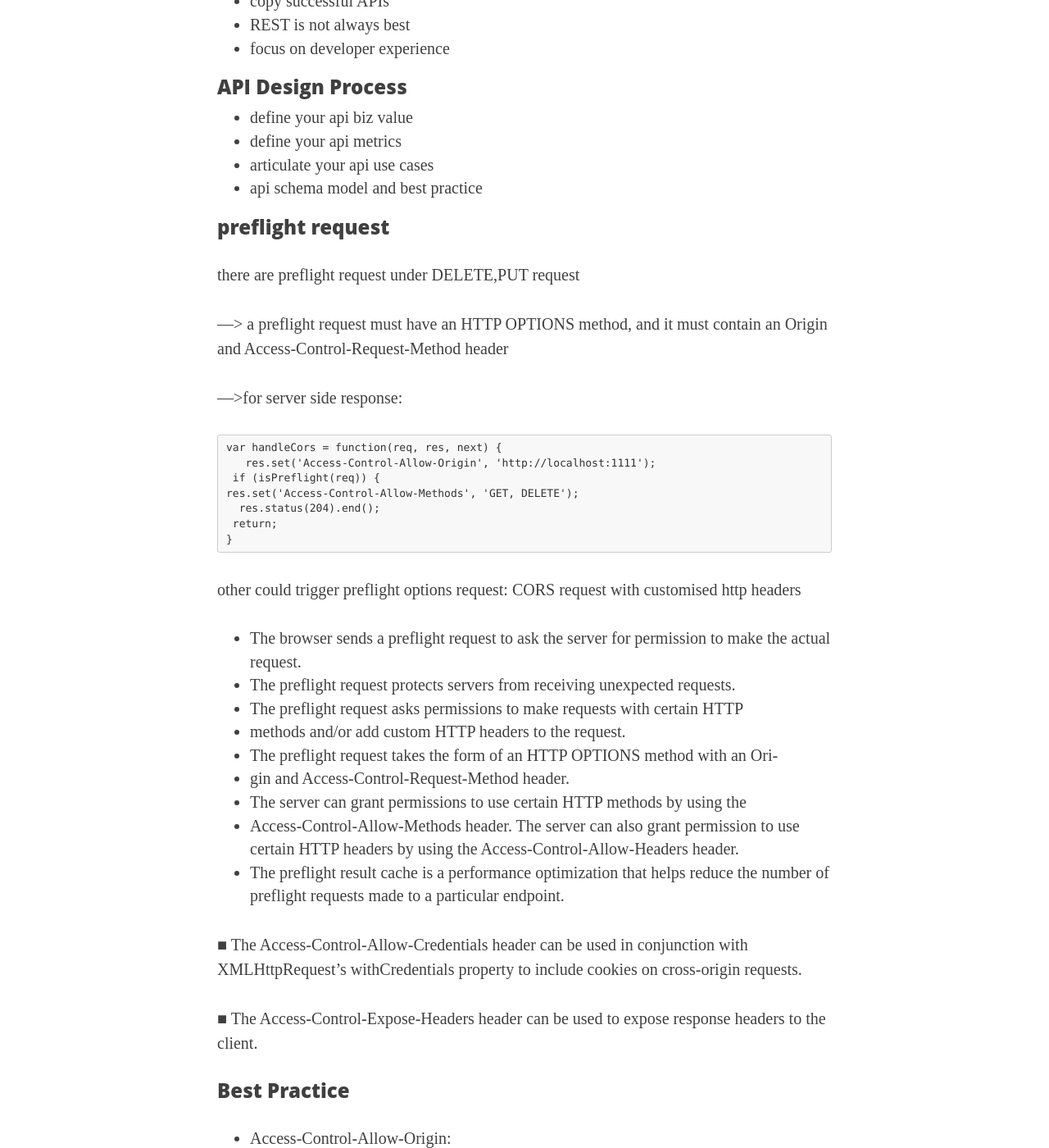
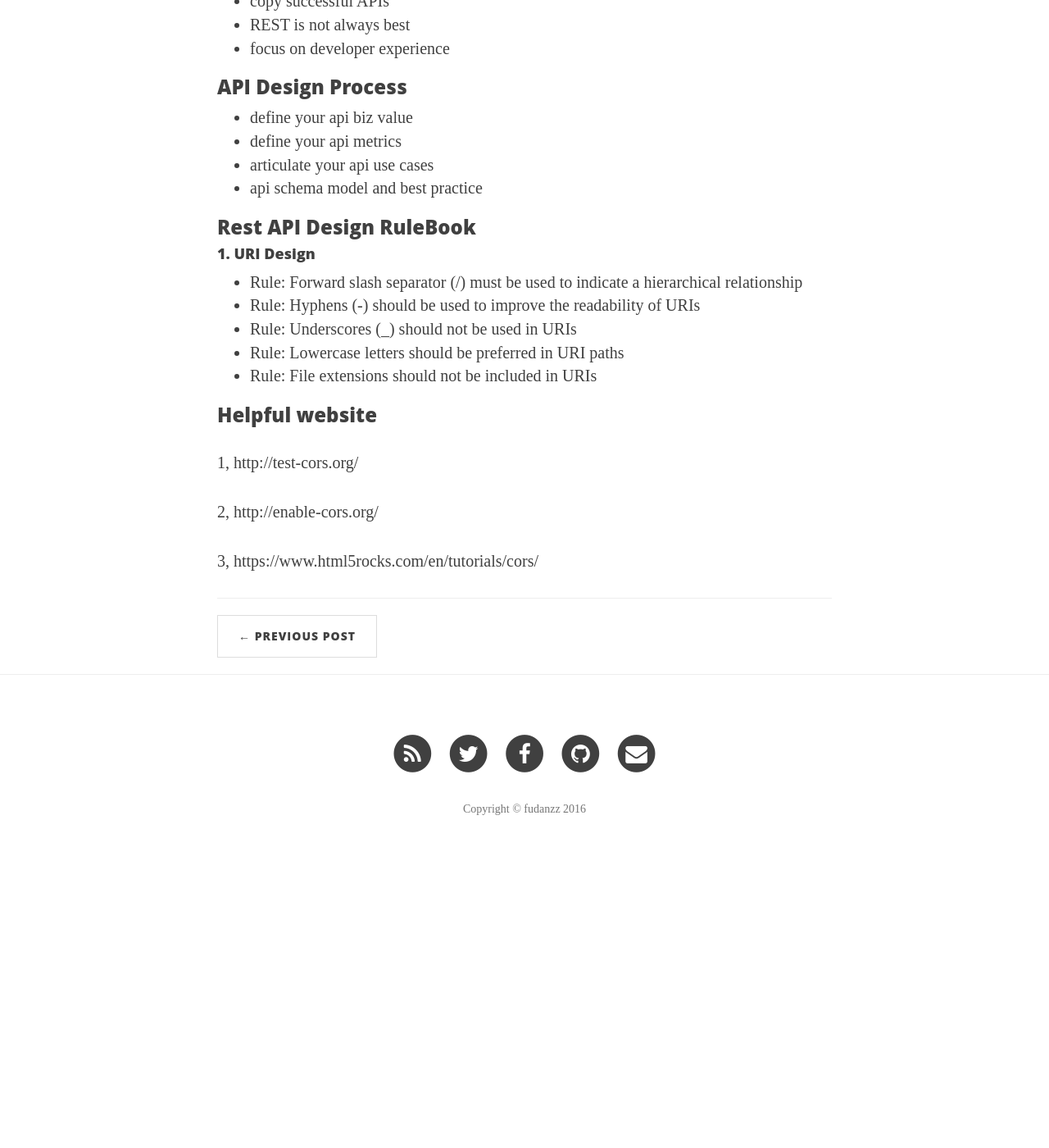
Before and after one commit to fudanzz/fudanzz.github.io, a Jekyll site: the page built from _posts/2016-10-24-rest-api-design.markdown, in a window 1280 px wide and 1400 px high, scrolled down 635 px. Shown: the whole window at 82% size. Built offline with Jekyll 4.4.1, drawn with Linux system fonts in a browser that asks for light colours; nearby versions of some CDN libraries; some web fonts are replaced; after the commit the page ends 1697 px from its top, so only the background shows below that; some of the changed text lies outside the part shown.

Commit message:
update post

```diff
--- a/_posts/2016-10-24-rest-api-design.markdown
+++ b/_posts/2016-10-24-rest-api-design.markdown
@@ -26,97 +26,15 @@ header-img: "img/post-bg-01.jpg"
 - api schema model and best practice
 
 
-### preflight request
+### Rest API Design RuleBook
 
-there are preflight request under DELETE,PUT request
+#### 1. URI Design
 
-—> a preflight request must have an HTTP OPTIONS method, and it must contain an Origin and Access-Control-Request-Method header
-
-—>for server side response:
-
-
-    var handleCors = function(req, res, next) {
-       res.set('Access-Control-Allow-Origin', 'http://localhost:1111');
-     if (isPreflight(req)) {
-    res.set('Access-Control-Allow-Methods', 'GET, DELETE');
-      res.status(204).end();
-     return;
-    }
-
-other could trigger preflight options request:  CORS request with customised http headers
-
-- The browser sends a preflight request to ask the server for permission to make the actual request.
-- The preflight request protects servers from receiving unexpected requests.
-- The preflight request asks permissions to make requests with certain HTTP
-- methods and/or add custom HTTP headers to the request.
-- The preflight request takes the form of an HTTP OPTIONS method with an Ori-
-- gin and Access-Control-Request-Method header.
-- The server can grant permissions to use certain HTTP methods by using the
-- Access-Control-Allow-Methods header. The server can also grant permission to use certain HTTP headers by using the Access-Control-Allow-Headers header.
-- The preflight result cache is a performance optimization that helps reduce the number of preflight requests made to a particular endpoint.
-
-■ The Access-Control-Allow-Credentials header can be used in conjunction with XMLHttpRequest’s withCredentials property to include cookies on cross-origin requests.
-
-■ The Access-Control-Expose-Headers header can be used to expose response headers to the client.
-
-### Best Practice
-
-- Access-Control-Allow-Origin:
-
-    – &nbsp;&nbsp;Use the * value to allow requests from all origins.
-
-    – &nbsp;&nbsp;Use a whitelist to allow only certain origins.
-
-- Access-Control-Allow-Credentials:
-
-    – &nbsp;&nbsp;Setting the value to true allows cookies on requests.
-
-    – &nbsp;&nbsp;Enable cookies only if you’re sure you need them.
-
-    – &nbsp;&nbsp;If your server does support cookies, be sure to also validate the origin and
-implement CSRF protection.
-
-Access-Control-Allow-Methods:
-
-– &nbsp;&nbsp;This header only needs to be present on preflight responses.
-
-– &nbsp;&nbsp;It indicates which HTTP methods are allowed on a URL.
-
-– &nbsp;&nbsp;Common values include HEAD, OPTIONS, GET, POST, PUT, PATCH, and DELETE.
-
-- Access-Control-Allow-Headers:
-
-– &nbsp;&nbsp;This header only needs to be present on preflight responses.
-
-– &nbsp;&nbsp;It indicates which HTTP headers are allowed on a URL.
-
-– &nbsp;&nbsp;Echo the Access-Control-Request-Headers value to get full header support.
-
-- Access-Control-Max-Age:
-
-– &nbsp;&nbsp;This header only needs to be present on preflight responses.
-
-– &nbsp;&nbsp;It indicates how many seconds to cache preflight requests for.
-
-– &nbsp;&nbsp;Browsers may have their own maxAge caps.
-
-- Access-Control-Expose-Headers:
-
-– &nbsp;&nbsp;This header indicates which response headers to expose to clients.
-
-– &nbsp;&nbsp;It’s an optional header that isn’t required for a successful CORS request.
-
-### Simple node server example
-
-    var express = require('express');
-    var app = express();
-
-    app.use(function (req, res, next) {
-        res.header('Access-Control-Allow-Origin', '*');
-         res.header('Access-Control-Allow-Headers', 'Origin,X-Requested-With, Content-Type,Accept');
-        next();
-    });
-
+- Rule: Forward slash separator (/) must be used to indicate a hierarchical relationship
+- Rule: Hyphens (-) should be used to improve the readability of URIs
+- Rule: Underscores (_) should not be used in URIs
+- Rule: Lowercase letters should be preferred in URI paths
+- Rule: File extensions should not be included in URIs
 
 ### Helpful website
 
```
